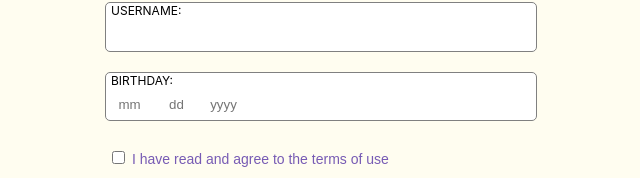
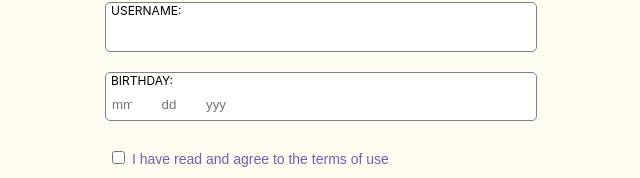
Before and after one commit to nshryock10/allinbets, a React (Create React App) app in the folder client/: page /signup in a window 1280 px wide. Shown: the part 271-449 px from the top of the page, without its empty margins (319-959 px from the left). Built offline with nearby package versions, Linux system fonts and the light colour scheme; no server answers.

Commit message:
Removing dependency from tablerow useEffect

```diff
--- a/client/src/Components/SignUp.js
+++ b/client/src/Components/SignUp.js
@@ -149,6 +149,7 @@ function SignUp() {
               <div className="birthday-container">
                 <input className="signup-input"
                         id="birthday-input"
+                        type="number"
                         placeholder='mm'
                         onChange={(e) => {
                           setMm(e.currentTarget.value)
@@ -158,6 +159,7 @@ function SignUp() {
                   </input>
                   <input className="signup-input"
                           id="birthday-input"
+                          type="number"
                           placeholder='dd'
                           onChange={(e) => {
                             setDd(e.currentTarget.value)
@@ -167,6 +169,7 @@ function SignUp() {
                   </input>
                   <input className="signup-input"
                           id="birthday-input"
+                          type="number"
                           placeholder='yyyy'
                           onChange={(e) => setYyyy(e.currentTarget.value)}
                           onBlur={(e) => handleBlur(e)}>
--- a/client/src/Components/Submit.js
+++ b/client/src/Components/Submit.js
@@ -150,7 +150,7 @@ function Submit(props) {
               <p>${buyInAmount}</p>
             </div>
             <div className="lineTotal">
-              <p>Processing and Service Fee:</p>
+              <p>Taxes and Fees:</p>
               <p>${processingFee}</p>
             </div>
             <div className="lineTotal total">
--- a/client/src/Components/TableRow.js
+++ b/client/src/Components/TableRow.js
@@ -16,7 +16,7 @@ function TableRow(props) {
       setIsLoading(true);
       const timer = setTimeout(getData(), 2000)
       return () => clearTimeout(timer);
-  }, [])
+  })
 
   const getData = async () => {
 
--- a/client/src/utils/api.js
+++ b/client/src/utils/api.js
@@ -106,6 +106,8 @@ const paymentInfo = {
         ),
         headers: {
             "Content-Type": "application/json",
+            "Access-Control-Allow-Origin" : "*",
+            "Access-Control-Allow-Credentials" : true
           }
     })
     response.json();
```
